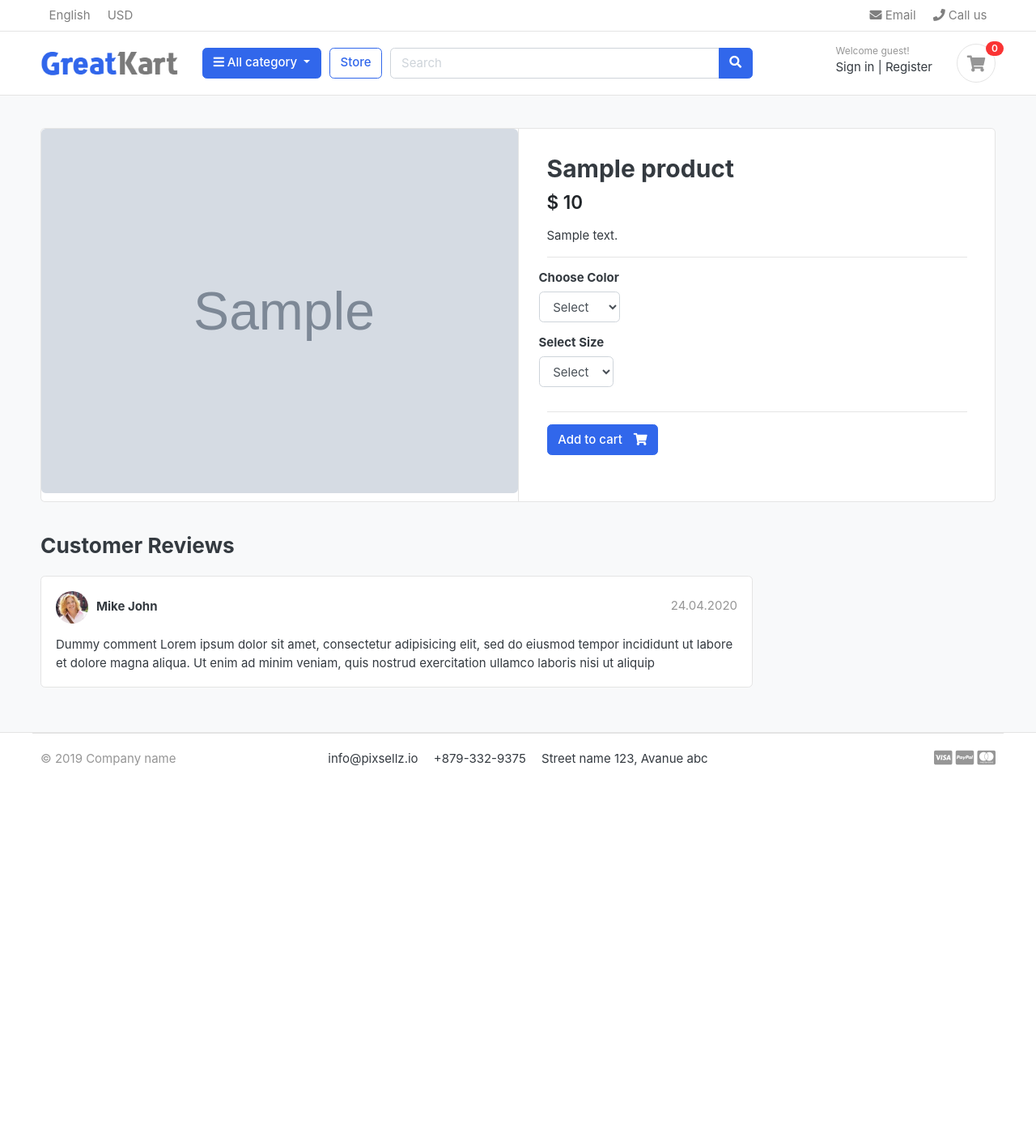
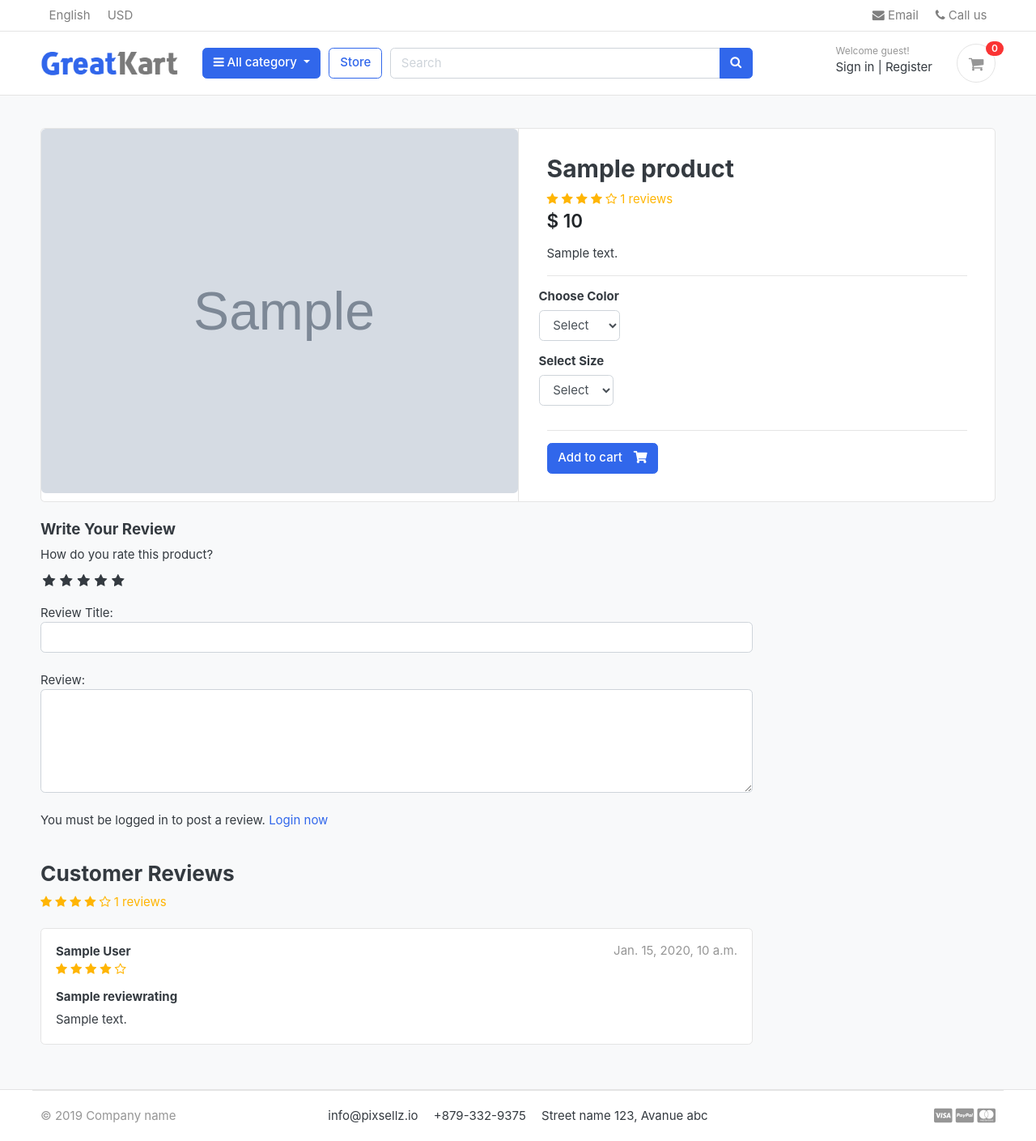
Before and after one commit to garcia116/ecommerce-django, a Django app: a page that uses templates/base.html in a window 1280 px wide. Shown: the whole page at 81% size. Before the commit the page ends 946 px from the top, so only its background shows below. Run offline with Django 3.2, Linux system fonts and the light colour scheme; tables that the repository leaves empty hold one stand-in row (values such as "Sample post"); grey boxes marked "Sample" are stand-in pictures; some libraries are stand-ins or nearby versions; some web fonts are replaced.

Commit message:
ratings & reviews

```diff
--- a/accounts/models.py
+++ b/accounts/models.py
@@ -58,6 +58,9 @@ class Account(AbstractBaseUser):
 
     objects = MyAccountManager()
 
+    def full_name(self):
+        return f'{self.first_name} {self.last_name}'
+
     def __str__(self):
         return self.email
 
--- /dev/null
+++ b/greatkart/static/css/custom.css
@@ -0,0 +1,46 @@
+/* Hide Radio button */
+.rate > input {
+  display: none;
+}
+
+.rate {
+  display: inline-block;
+  border: 0;
+}
+
+.rate > label {
+  float: right;
+}
+
+/* Showing the stars */
+.rate > label:before {
+  display: inline-block;
+  font-size: 1.1rem;
+  font-family: FontAwesome;
+  content: "\f005";
+  margin: 0;
+  padding: 0.3rem .2rem;
+  cursor: pointer;
+}
+
+/* Half start */
+.rate .half:before {
+  content: "\f089";
+  position: absolute;
+  padding-right: 0;
+}
+
+/* Click and hover */
+input:checked ~ label, label:hover ~ label {
+  color: #ffb503;
+}
+
+/* hover highligh */
+input:checked + label:hover, input:checked ~ label:hover, input:checked ~ label:hover ~ label,
+label:hover ~ input:checked ~ label{
+  color: #cc9000;
+}
+
+.rating-star {
+  color: #ffb503 !important;
+}
--- a/store/admin.py
+++ b/store/admin.py
@@ -1,5 +1,5 @@
 from django.contrib import admin
-from .models import Product, Variation
+from .models import Product, Variation, ReviewRating
 
 # Register your models here.
 
@@ -13,3 +13,4 @@ class VariationAdmin(admin.ModelAdmin):
     list_filter = ('product', 'variation_category', 'variation_value')
 admin.site.register(Product, ProductAdmin)
 admin.site.register(Variation, VariationAdmin)
+admin.site.register(ReviewRating)
--- a/store/urls.py
+++ b/store/urls.py
@@ -6,4 +6,5 @@ urlpatterns = [
     path('category/<slug:category_slug>/', views.store, name='products_by_category'),
     path('category/<slug:category_slug>/<slug:product_slug>/', views.product_detail, name='product_detail'),
     path('search/', views.search, name='search'),
+    path('submit_review/<int:product_id>/', views.submit_review, name='submit_review')
 ]
--- a/store/views.py
+++ b/store/views.py
@@ -1,5 +1,5 @@
-from django.shortcuts import render, get_object_or_404
-from .models import Product
+from django.shortcuts import render, get_object_or_404, redirect
+from .models import Product, ReviewRating
 from category.models import Category
 from carts.models import CartItem
 from django.db.models import Q
@@ -7,6 +7,9 @@ from django.db.models import Q
 from carts.views import _cart_id
 from django.core.paginator import EmptyPage, PageNotAnInteger, Paginator
 from django.http import HttpResponse
+from .forms import ReviewForm
+from django.contrib import messages
+from orders.models import OrderProduct
 # Create your views here.
 
 
@@ -38,13 +41,25 @@ def product_detail(request, category_slug, product_slug):
     try:
         single_product = Product.objects.get(category__slug=category_slug, slug=product_slug)
         in_cart = CartItem.objects.filter(cart__cart_id=_cart_id(request), product=single_product).exists()
-
     except Exception as e:
         raise e
+
+    if request.user.is_authenticated:
+        try:
+            orderproduct = OrderProduct.objects.filter(user=request.user, product_id=single_product.id).exists()
+        except OrderProduct.DoesNotExist:
+            orderproduct = None
+    else:
+        orderproduct = None
+
+    # Get the reviews
+    reviews = ReviewRating.objects.filter(product_id=single_product.id, status=True)
 
     context = {
         'single_product': single_product,
         'in_cart'       : in_cart,
+        'orderproduct'  : orderproduct,
+        'reviews'       : reviews,
     }
 
     return render(request, 'store/product_detail.html', context)
@@ -62,3 +77,26 @@ def search(request):
         }
 
     return render(request, 'store/store.html', context)
+
+def submit_review(request, product_id):
+    url = request.META.get('HTTP_REFERER')
+    if request.method == 'POST':
+        try:
+            reviews = ReviewRating.objects.get(user__id=request.user.id, product__id=product_id)
+            form = ReviewForm(request.POST, instance=reviews)
+            form.save()
+            messages.success(request, 'Thank you! Your review has been updated.')
+            return redirect(url)
+        except ReviewRating.DoesNotExist:
+            form = ReviewForm(request.POST)
+            if form.is_valid():
+                data = ReviewRating()
+                data.subject = form.cleaned_data['subject']
+                data.rating = form.cleaned_data['rating']
+                data.review = form.cleaned_data['review']
+                data.ip     = request.META.get('REMOTE_ADDR')
+                data.product_id = product_id
+                data.user_id = request.user.id
+                data.save()
+                messages.success(request, 'Thank you! Your review has been submitted.')
+                return redirect(url)
--- a/templates/base.html
+++ b/templates/base.html
@@ -25,6 +25,8 @@
 <link href="{% static 'css/ui.css' %}" rel="stylesheet" type="text/css"/>
 <link href="{% static 'css/responsive.css' %}" rel="stylesheet" media="only screen and (max-width: 1200px)" />
 
+<link href="{% static 'css/custom.css' %}" rel="stylesheet" type="text/css"/>
+<link rel="stylesheet" href="https://cdnjs.cloudflare.com/ajax/libs/font-awesome/4.7.0/css/font-awesome.min.css">
 <!-- custom javascript -->
 <script src="{% static 'js/script.js' %}" type="text/javascript"></script>
 
--- a/templates/store/product_detail.html
+++ b/templates/store/product_detail.html
@@ -24,6 +24,16 @@
 						<article class="content-body">
 
 							<h2 class="title">{{ single_product.product_name}}</h2>
+							<div class="rating-star">
+								<span>
+									<i class="fa fa-star{% if single_product.averageReview < 0.5 %}-o{% elif single_product.averageReview >= 0.5 and single_product.averageReview < 1 %}-half-o {% endif %}" aria-hidden="true"></i>
+									<i class="fa fa-star{% if single_product.averageReview < 1.5 %}-o{% elif single_product.averageReview >= 1.5 and single_product.averageReview < 2 %}-half-o {% endif %}" aria-hidden="true"></i>
+									<i class="fa fa-star{% if single_product.averageReview < 2.5 %}-o{% elif single_product.averageReview >= 2.5 and single_product.averageReview < 3 %}-half-o {% endif %}" aria-hidden="true"></i>
+									<i class="fa fa-star{% if single_product.averageReview < 3.5 %}-o{% elif single_product.averageReview >= 3.5 and single_product.averageReview < 4 %}-half-o {% endif %}" aria-hidden="true"></i>
+									<i class="fa fa-star{% if single_product.averageReview < 4.5 %}-o{% elif single_product.averageReview >= 4.5 and single_product.averageReview < 5 %}-half-o {% endif %}" aria-hidden="true"></i>
+								</span>
+								<span>{{single_product.countReview}} reviews</span>
+							</div>
 
 							<div class="mb-3">
 								<var class="price h4">$ {{ single_product.price }}</var>
@@ -74,29 +84,87 @@
 		<div class="row">
 			<div class="col-md-9">
 
+				<form class="" action="{% url 'submit_review' single_product.id %}" method="POST">
+					{% csrf_token %}
+					<h5>Write Your Review</h5>
+
+					<div class="">
+						<!---- Rating Stars ----->
+						<label for="">How do you rate this product?</label>
+						<br>
+						<div class="rate">
+							<input type="radio" name="rating" id="rating10" value="5" required><label for="rating10" title="5"></label>
+							<input type="radio" name="rating" id="rating9" value="4.5" required><label for="rating9" title="4.5" class="half"></label>
+							<input type="radio" name="rating" id="rating8" value="4" required><label for="rating8" title="4"></label>
+							<input type="radio" name="rating" id="rating7" value="3.5" required><label for="rating7" title="3.5" class="half"></label>
+							<input type="radio" name="rating" id="rating6" value="3" required><label for="rating6" title="3"></label>
+							<input type="radio" name="rating" id="rating5" value="2.5" required><label for="rating5" title="2.5" class="half"></label>
+							<input type="radio" name="rating" id="rating4" value="2" required><label for="rating4" title="2"></label>
+							<input type="radio" name="rating" id="rating3" value="1.5" required><label for="rating3" title="1.5" class="half"></label>
+							<input type="radio" name="rating" id="rating2" value="1" required><label for="rating2" title="1"></label>
+							<input type="radio" name="rating" id="rating1" value=".5" required><label for="rating1" title="0.5" class="half"></label>
+						</div>
+						<br>
+						Review Title:
+							<input type="text" class="form-control" name="subject">
+							<br>
+							Review:
+							<textarea name="review" rows="5" class="form-control"></textarea>
+							<br>
+							{% if user.is_authenticated %}
+							{% if orderproduct %}
+								<input type="submit" value="Submit Review" class="btn btn-primary">
+							{% else %}
+								<p>You must purchase this product to post a review.</p>
+							{% endif %}
+						{% else %}
+						<p>You must be logged in to post a review. <span><a href="{% url 'login' %}">Login now</a></span></p>
+						{% endif %}
+					</div>
+					{% include 'includes/alerts.html' %}
+				</form>
+				<br>
 				<header class="section-heading">
 					<h3>Customer Reviews </h3>
+					<div class="rating-star">
+						<span>
+							<i class="fa fa-star{% if single_product.averageReview < 0.5 %}-o{% elif single_product.averageReview >= 0.5 and single_product.averageReview < 1 %}-half-o {% endif %}" aria-hidden="true"></i>
+							<i class="fa fa-star{% if single_product.averageReview < 1.5 %}-o{% elif single_product.averageReview >= 1.5 and single_product.averageReview < 2 %}-half-o {% endif %}" aria-hidden="true"></i>
+							<i class="fa fa-star{% if single_product.averageReview < 2.5 %}-o{% elif single_product.averageReview >= 2.5 and single_product.averageReview < 3 %}-half-o {% endif %}" aria-hidden="true"></i>
+							<i class="fa fa-star{% if single_product.averageReview < 3.5 %}-o{% elif single_product.averageReview >= 3.5 and single_product.averageReview < 4 %}-half-o {% endif %}" aria-hidden="true"></i>
+							<i class="fa fa-star{% if single_product.averageReview < 4.5 %}-o{% elif single_product.averageReview >= 4.5 and single_product.averageReview < 5 %}-half-o {% endif %}" aria-hidden="true"></i>
+							<span>{{single_product.countReview}} reviews</span>
+						</span>
+					</div>
 
 				</header>
 
+{% for review in reviews %}
 				<article class="box mb-3">
 					<div class="icontext w-100">
-						<img src="{% static './images/avatars/avatar1.jpg' %}" class="img-xs icon rounded-circle">
+
 						<div class="text">
-							<span class="date text-muted float-md-right">24.04.2020 </span>
-							<h6 class="mb-1">Mike John </h6>
-
+							<span class="date text-muted float-md-right">{{review.updated_at}} </span>
+							<h6 class="mb-1">{{review.user.full_name}}</h6>
+							<div class="rating-star">
+								<span>
+									<i class="fa fa-star{% if review.rating == 0.5 %}-half-o{% elif review.rating < 1 %}-o {% endif %}" aria-hidden="true"></i>
+									<i class="fa fa-star{% if review.rating == 1.5 %}-half-o{% elif review.rating < 2 %}-o {% endif %}" aria-hidden="true"></i>
+									<i class="fa fa-star{% if review.rating == 2.5 %}-half-o{% elif review.rating < 3 %}-o {% endif %}" aria-hidden="true"></i>
+									<i class="fa fa-star{% if review.rating == 3.5 %}-half-o{% elif review.rating < 4 %}-o {% endif %}" aria-hidden="true"></i>
+									<i class="fa fa-star{% if review.rating == 4.5 %}-half-o{% elif review.rating < 5 %}-o {% endif %}" aria-hidden="true"></i>
+								</span>
+							</div>
 						</div>
 					</div> <!-- icontext.// -->
 					<div class="mt-3">
+						<h6>{{review.subject}}</h6>
 						<p>
-							Dummy comment Lorem ipsum dolor sit amet, consectetur adipisicing elit, sed do eiusmod
-							tempor incididunt ut labore et dolore magna aliqua. Ut enim ad minim veniam,
-							quis nostrud exercitation ullamco laboris nisi ut aliquip
+							{{review.review}}
 						</p>
 					</div>
 				</article>
-
+{% endfor %}
 
 
 			</div> <!-- col.// -->
```
Also changed, not shown: store/forms.py (added, +7 -0 lines), store/models.py (+30 -1 lines), store/migrations/0003_reviewrating.py (added), store/migrations/0004_auto_20220322_0514.py (added).
